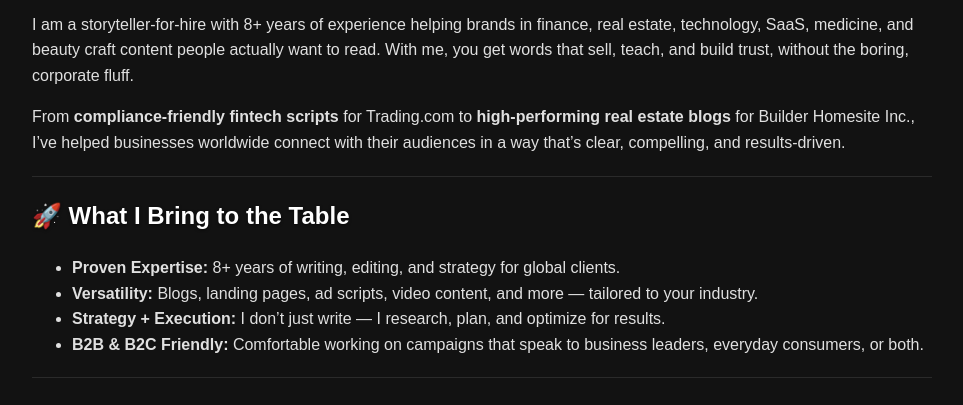
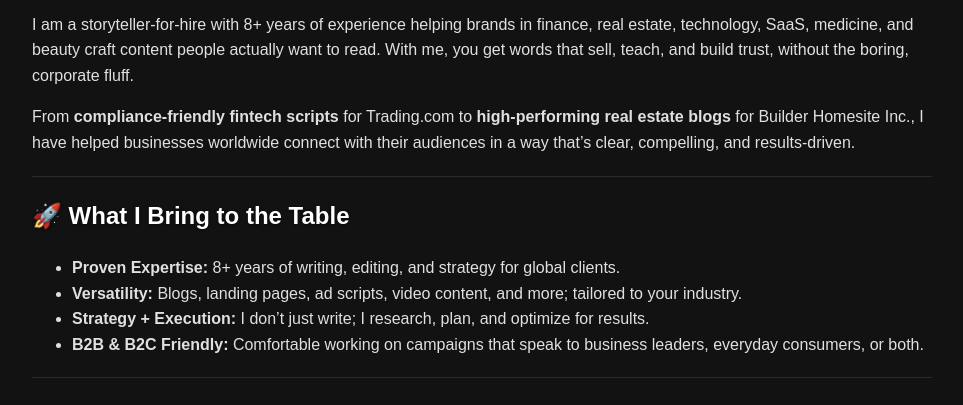
Before and after one commit to javablack/javablack.github.io, a Jekyll site: the page built from index.md, in a window 1280 px wide. Shown: the part 149-554 px from the top of the page, without its empty margins (158-1121 px from the left). Built offline with Jekyll 4.4.1, drawn with Linux system fonts in a browser that asks for light colours.

Commit message:
Update index.md

```diff
--- a/index.md
+++ b/index.md
@@ -7,15 +7,15 @@ title: "Olawale Ajayi – Copywriter & Content Strategist"
 
 I am a storyteller-for-hire with 8+ years of experience helping brands in finance, real estate, technology, SaaS, medicine, and beauty craft content people actually want to read. With me, you get words that sell, teach, and build trust, without the boring, corporate fluff.
 
-From **compliance-friendly fintech scripts** for Trading.com to **high-performing real estate blogs** for Builder Homesite Inc., I’ve helped businesses worldwide connect with their audiences in a way that’s clear, compelling, and results-driven.
+From **compliance-friendly fintech scripts** for Trading.com to **high-performing real estate blogs** for Builder Homesite Inc., I have helped businesses worldwide connect with their audiences in a way that’s clear, compelling, and results-driven.
 
 ---
 
 ## 🚀 What I Bring to the Table
 
 - **Proven Expertise:** 8+ years of writing, editing, and strategy for global clients.
-- **Versatility:** Blogs, landing pages, ad scripts, video content, and more — tailored to your industry.
-- **Strategy + Execution:** I don’t just write — I research, plan, and optimize for results.
+- **Versatility:** Blogs, landing pages, ad scripts, video content, and more; tailored to your industry.
+- **Strategy + Execution:** I don’t just write; I research, plan, and optimize for results.
 - **B2B & B2C Friendly:** Comfortable working on campaigns that speak to business leaders, everyday consumers, or both.
 
 ---
```
